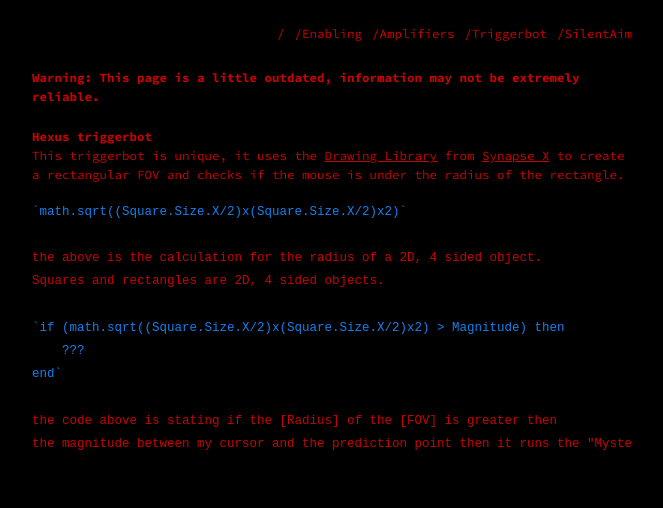
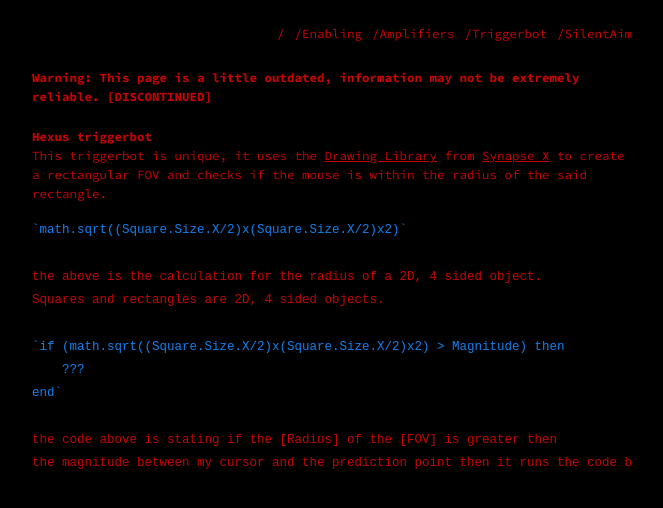
Before and after one commit to Darkfire0576/Darkus, a Jekyll site: the page built from Triggerbot.md, in a window 1280 px wide. Shown: the top 508 px of the page, without its empty margins (308-971 px from the left). Built offline with Jekyll 4.4.1, drawn with Linux system fonts in a browser that asks for light colours.

Commit message:
Update Triggerbot.md

````diff
--- a/Triggerbot.md
+++ b/Triggerbot.md
@@ -3,12 +3,12 @@ title: /Triggerbot
 layout: page
 permalink: /Triggerbot
 ---
-# Warning: This page is a little outdated, information may not be extremely reliable.
+# Warning: This page is a little outdated, information may not be extremely reliable. [DISCONTINUED]
 
 
 ### Hexus triggerbot
 
-This triggerbot is unique, it uses the [Drawing Library](https://x.synapse.to/docs/reference/drawing_lib.html) from [Synapse X](https://x.synapse.to) to create a rectangular FOV and checks if the mouse is under the radius of the rectangle.
+This triggerbot is unique, it uses the [Drawing Library](https://x.synapse.to/docs/reference/drawing_lib.html) from [Synapse X](https://x.synapse.to) to create a rectangular FOV and checks if the mouse is within the radius of the said rectangle.
 
 ```markdown
 `math.sqrt((Square.Size.X/2)x(Square.Size.X/2)x2)`
@@ -21,5 +21,5 @@ Squares and rectangles are 2D, 4 sided objects.
 end`
 
 the code above is stating if the [Radius] of the [FOV] is greater then
-the magnitude between my cursor and the prediction point then it runs the "Mystery code" .
+the magnitude between my cursor and the prediction point then it runs the code below it .
 ```
````
